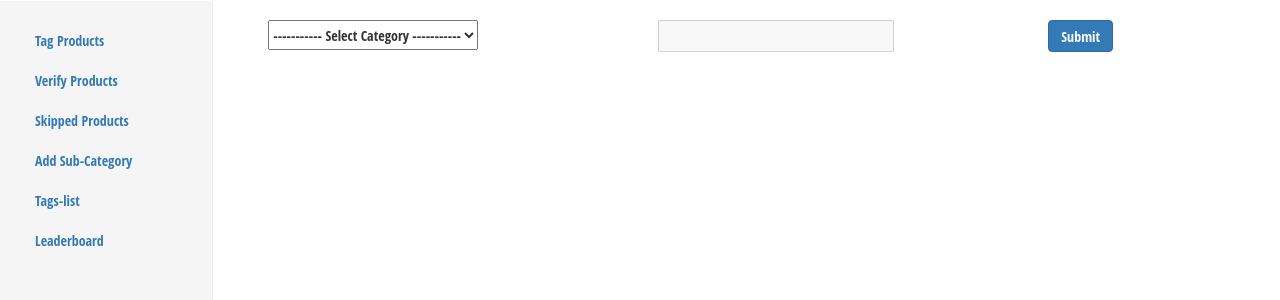
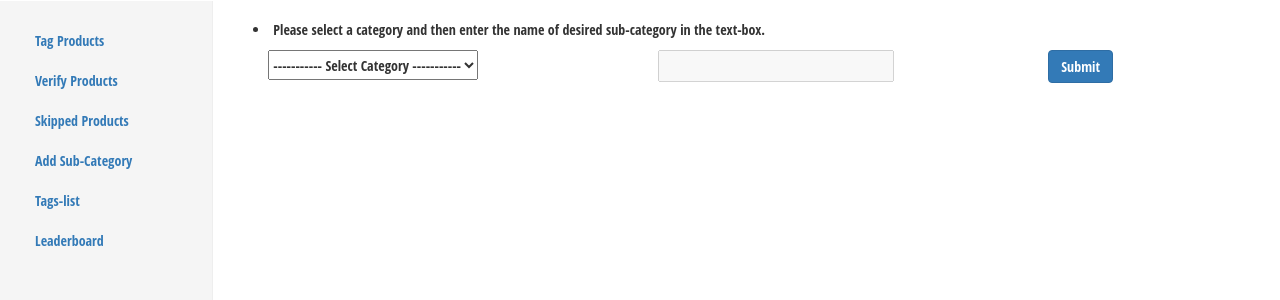
Before and after one commit to mohitt008/dg_score, a Flask app: template cataloguing_ui/templates/add_sub_cat.html in a window 1280 px wide; the page is wider, and only the part inside the window is pictured. Shown: the part 50-350 px from the top of that part. Run offline with Flask 2, Linux system fonts and the light colour scheme; the template is opened without the code that fills it, so the values that code supplies are empty; some libraries are stand-ins or nearby versions.

Commit message:
Empty string check for sub-cat text-box
Former-commit-id: 00f8df2cb94388076fb9d35ff72f10c2ce8030e4

```diff
--- a/cataloguing_ui/static/js/utils.js
+++ b/cataloguing_ui/static/js/utils.js
@@ -139,6 +139,7 @@ $(document).ready(function () {
             else {
                 var cat = $("#select-cat").find(":selected").text();
                 var subcat = $("#new-sub-cat").val();
+                if( subcat ) {
                     $.ajax({
                         url: '/cat-ui/new-sub-cat',
                         dataType: 'json',
@@ -150,6 +151,10 @@ $(document).ready(function () {
                             $('#add-sub-cat-button').notify('Sub-Category Added Successfully!', "success", {clickToHide: true});
                         }
                     });
+                }
+                else {
+                    $('#add-sub-cat-button').notify('Please enter a valid string!', "error", {clickToHide: true});
+                }
             }
         });
     });
--- a/cataloguing_ui/templates/add_sub_cat.html
+++ b/cataloguing_ui/templates/add_sub_cat.html
@@ -1,6 +1,9 @@
 {% extends "base_tagging.html" %}
 
 {% block content %}
+
+<li>Please select a category and then enter the name of desired sub-category in the text-box.</li>
+<p></p>
 
 <div class="container">
     <div class="row">
@@ -19,7 +22,7 @@
         	<p id="add-sub-cat-message" style="color:purple" disabled></p>
         </div>
         <div class="col-xs-4">
-            <input type="submit" class="btn btn-primary" style="height:32px" value="Submit" id="add-sub-cat-button">
+            <input type="submit" class="btn btn-primary" style="height:33px" value="Submit" id="add-sub-cat-button">
         </div>
     </div>
 </div>
```
Lines whose indentation alone changed are shown as unchanged.
